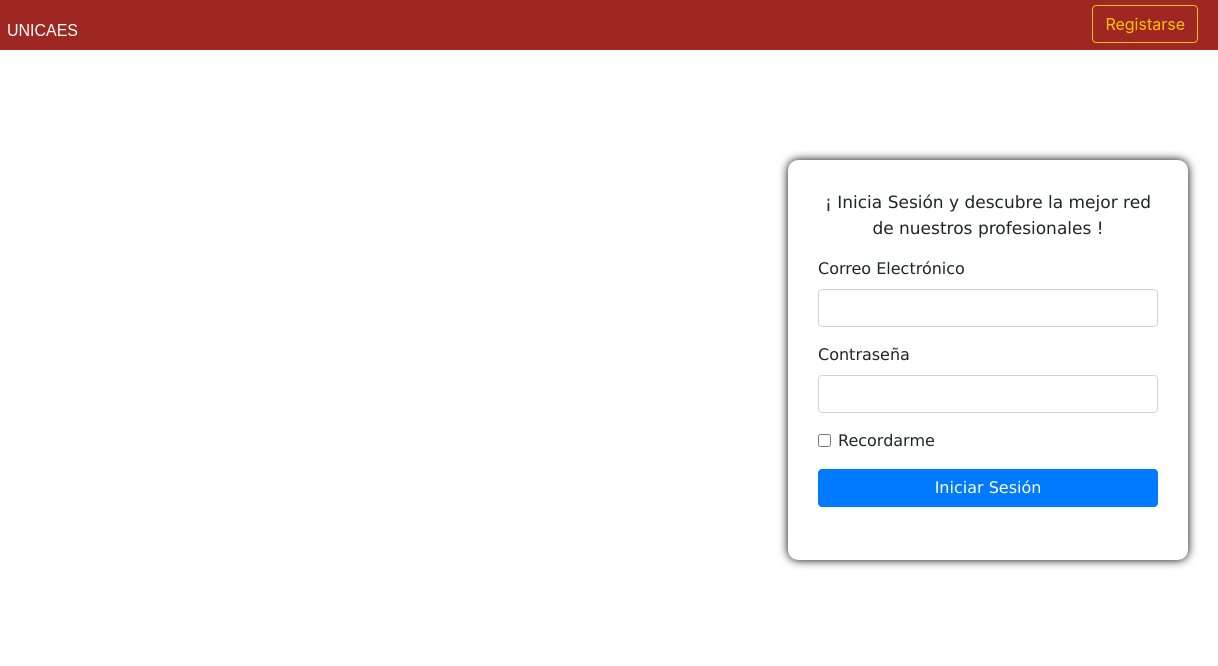
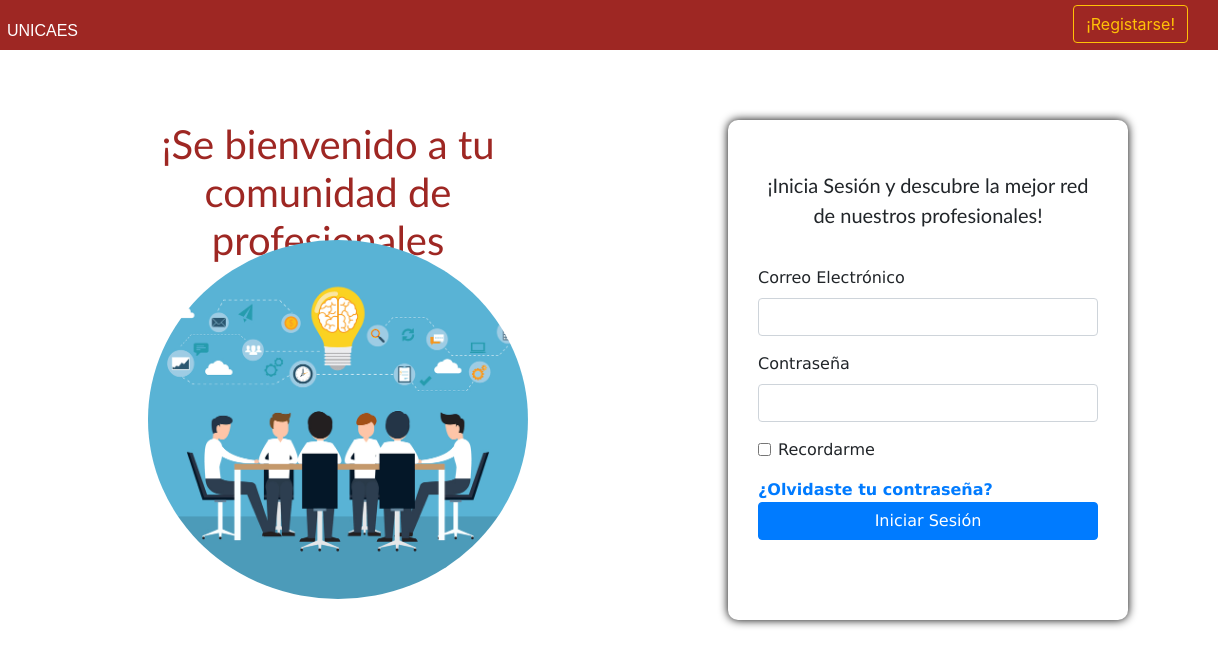
Before and after one commit to ikkiwar/Sistema-de-seguimiento-de-alumnos-egresados-UNICAES, a React app in the folder unicaes/: page /Login in a window 1280 px wide. Shown: the full height of the page, 62-1280 px from the left. Built offline with nearby package versions, Linux system fonts and the light colour scheme.

Commit message:
Maquetacion de login

```diff
--- a/unicaes/src/Components/App.js
+++ b/unicaes/src/Components/App.js
@@ -1,6 +1,7 @@
 import React from 'react';
 import { BrowserRouter, Route, Switch } from "react-router-dom";
-import Login from '../Pages/Login'
+import Login from '../Pages/Login';
+import Registro from '../Pages/Registro';
 
 
 function App(){
@@ -8,6 +9,7 @@ return(
 <BrowserRouter>
 <switch>
     <Route exact path="/Login"  component={Login}></Route>
+    <Route exact path="/Registro"  component={Registro}></Route>
 </switch>
 </BrowserRouter>
 );
--- /dev/null
+++ b/unicaes/src/Components/Imagenes.js
@@ -0,0 +1,18 @@
+import React from 'react';
+import './Styles/ImagenCircular.css';
+
+class Imagenes extends React.Component{
+
+  render(){
+
+    return(
+        <div >
+        <img src={this.props.imagen}  className="Imagenes" />
+        </div>
+
+            )
+  }
+
+}
+
+export default Imagenes;
--- a/unicaes/src/Components/Loginform.js
+++ b/unicaes/src/Components/Loginform.js
@@ -1,32 +1,35 @@
 import React from 'react';
 import "./Styles/Loginform.css";
 
-class Loginform extends React.Component{
+class Loginform extends React.Component {
 
     render() {
         return (
             <div className="loginform">
                 <p className="saludo">
-                    ¡ Inicia Sesión y descubre la mejor red de nuestros profesionales !
+                    ¡Inicia Sesión y descubre la mejor red de nuestros profesionales!
                 </p>
                 <form>
                     <div class="form-group">
                         <label for="exampleInputEmail1">Correo Electrónico</label>
                         <input type="email" class="form-control" id="exampleInputEmail1"
-                         aria-describedby="emailHelp" />
+                            aria-describedby="emailHelp" />
 
                     </div>
                     <div class="form-group">
                         <label for="exampleInputPassword1">Contraseña</label>
                         <input type="password" class="form-control"
-                         id="exampleInputPassword1" />
+                            id="exampleInputPassword1" />
                     </div>
                     <div class="form-group form-check">
                         <input type="checkbox" class="form-check-input"
-                        id="exampleCheck1" />
+                            id="exampleCheck1" />
                         <label class="form-check-label" for="exampleCheck1">
                             Recordarme</label>
                     </div>
+                    <div><a href="#" class="alert-link"> ¿Olvidaste tu contraseña? </a></div>
+
+
                     <button type="submit" class="btn btn-primary btn-block" >Iniciar Sesión</button>
                 </form>
             </div>
--- /dev/null
+++ b/unicaes/src/Components/Styles/ImagenCircular.css
@@ -0,0 +1,9 @@
+.Imagenes{
+position: relative;
+    top: 240px;
+    left: 210px;
+    width:380px;
+    border-radius: 50%;
+
+
+}
--- /dev/null
+++ b/unicaes/src/Components/Styles/Login.css
@@ -0,0 +1,11 @@
+.mensaje{
+    position: absolute;
+    width: 400px;
+    text-align: center;
+    top: 15%;
+    left: 190px;
+    font-family: 'Gill Sans', 'Gill Sans MT', Calibri, 'Trebuchet MS', sans-serif;
+    font-size: 30px;
+    color: #9E2723;
+
+}
--- a/unicaes/src/Components/Styles/Loginform.css
+++ b/unicaes/src/Components/Styles/Loginform.css
@@ -1,22 +1,23 @@
 .loginform{
 position: absolute;
-height: 400px;
+height: 500px;
 width: 400px;
     background: #fff;
     padding: 30px;
+    padding-top: 50px;
     border-radius: 10px;
     box-shadow: 0px 0px 10px 0px #000;
-    right: 30px;
-    top: 20%;
+    right: 90px;
+    top: 15%;
     font-family: 'Lucida Sans', 'Lucida Sans Regular', 'Lucida Grande',
     'Lucida Sans Unicode', Geneva, Verdana, sans-serif;
 }
 
 .saludo{
-    font-family: 'Lucida Sans', 'Lucida Sans Regular', 'Lucida Grande',
-    'Lucida Sans Unicode', Geneva, Verdana, sans-serif;
-    font-size: 17px;
+    font-family: 'Gill Sans', 'Gill Sans MT', Calibri, 'Trebuchet MS', sans-serif;
+    font-size: 20px;
     text-align: center;
+    padding-bottom: 20px;
 }
 @media only screen and (max-width:678px){
 
--- a/unicaes/src/Components/Styles/Topbar.css
+++ b/unicaes/src/Components/Styles/Topbar.css
@@ -24,6 +24,6 @@
 
 .unirse{
     position: absolute;
- right: 20px;
+ right: 30px;
  top:  5px;
 }
--- a/unicaes/src/Components/Topbar.js
+++ b/unicaes/src/Components/Topbar.js
@@ -1,6 +1,7 @@
 import React from 'react';
 import Logo from '../Images/logo_u.png';
 import "./Styles/Topbar.css";
+import { Link } from "react-router-dom";
 
 
 class Topbar extends React.Component {
@@ -16,7 +17,9 @@ class Topbar extends React.Component {
         </div>
 
         <div className = "unirse">
-          <button type="button" class="btn btn-outline-warning"> Registarse</button>
+
+            <Link to= "/Registro" class="btn btn-outline-warning"> ¡Registarse!</Link>
+
         </div>
 
       </div>
--- a/unicaes/src/Pages/Login.js
+++ b/unicaes/src/Pages/Login.js
@@ -1,20 +1,32 @@
 import React from 'react';
 import Loginform from '../Components/Loginform';
 import Topbar from '../Components/Topbar';
+import Equipo from '../Images/Equipo.png';
+import Imagenes from '../Components/Imagenes';
+import '../Components/Styles/Login.css';
 
-class Login extends React.Component{
 
-    render(){
 
-        return(
+class Login extends React.Component {
+
+    render() {
+
+        return (
             <div>
-                <Topbar/>
-                <Loginform/>
+                <Topbar />
+                <Loginform />
+                <div className="mensaje">
+                    <h1>¡Se bienvenido a tu comunidad de profesionales UNICAES!</h1>
+                </div>
+
+                <Imagenes imagen={Equipo} />
+
+
             </div>
 
-            )
+        )
     }
 
 }
 
-export default Login ;
+export default Login;
--- /dev/null
+++ b/unicaes/src/Pages/Registro.js
@@ -0,0 +1,8 @@
+import React from 'react';
+
+class Registro extends React.Component{
+
+
+}
+
+export default Registro;
```
Also changed, not shown: unicaes/src/Images/Equipo.png (renamed from unicaes/src/Images/POR-QUE-TRABAJAR-EN-UNA-RED-COMERCIAL.png), unicaes/src/Images/team2.png (added), unicaes/src/Images/team3.png (added).
